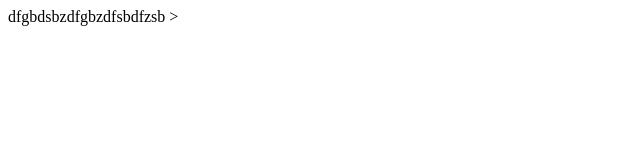
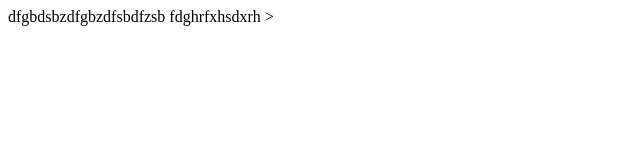
Before and after one commit to mskowronek-git/Projekt-Miasto, a plain HTML site: page Projekt Miasto - Strona główna.html in a window 1280 px wide. Shown: the whole page, without its empty margins (0-640 px from the left). Drawn offline with Linux system fonts and the light colour scheme.

Commit message:
Update Projekt Miasto - Strona główna.html

```diff
--- a/Projekt Miasto - Strona główna.html
+++ b/Projekt Miasto - Strona główna.html
@@ -1,4 +1,4 @@
 <body>
 dfgbdsbzdfgbzdfsbdfzsb
-
+    fdghrfxhsdxrh
 </body>>
```
